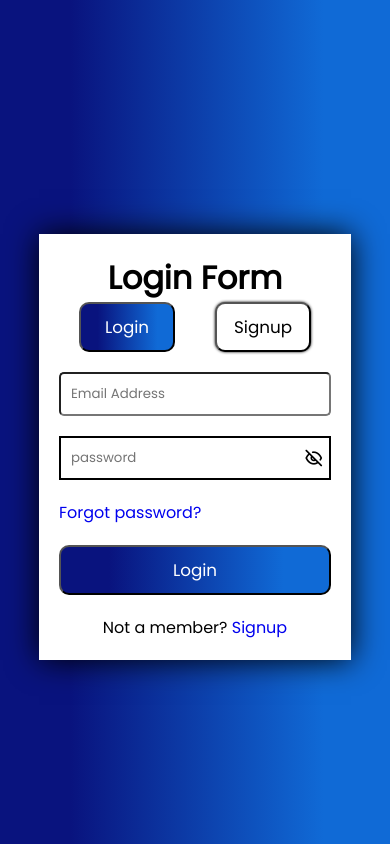
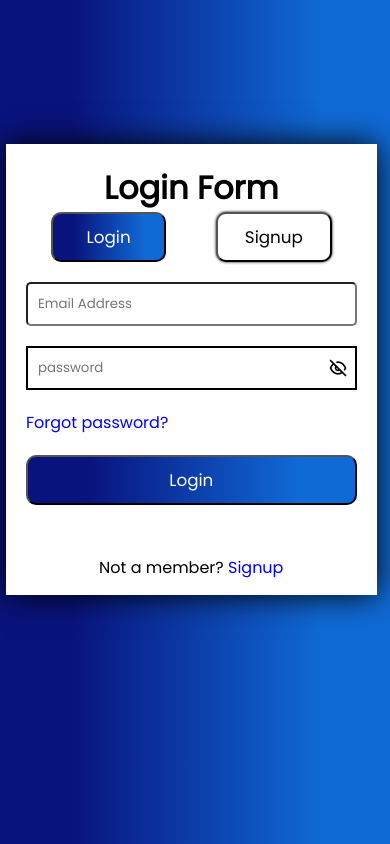
Before and after one commit to Eradz/social-media, a React (Create React App) app: page / in a window 390 px wide. Built offline with nearby package versions, Linux system fonts and the light colour scheme.

Commit message:
more changes

```diff
--- a/src/components/Login/login.css
+++ b/src/components/Login/login.css
@@ -10,8 +10,6 @@
     background: var(--white);
     padding: 20px;
     box-shadow: 0 0 30px 0;
-
-
 }
 .button-box{
     display: flex;
@@ -54,6 +52,7 @@
     text-decoration: none;
 }
 .login-inputs p{
+    margin-top: 30px;
     text-align: center;
 }
 
@@ -62,6 +61,12 @@
     width: 100%;
 }
 @media screen and (max-width: 800px) {
+    .login-box{
+        width: 95vw;
+        height: 120%;
+        margin-left: -33px;
+        margin-top: -90px;
+    }
     .login-container{
         padding: 60% 10%;
     }
--- a/src/components/Signup/Signup.css
+++ b/src/components/Signup/Signup.css
@@ -86,7 +86,8 @@
     flex-direction: column;
     justify-content: center;
     align-items: center;
-    padding: 50px 0;
+    padding: 50px 0px;
+    margin: 0 10px;
 }
 .signin-inputs input{
     width: 100%;
```
